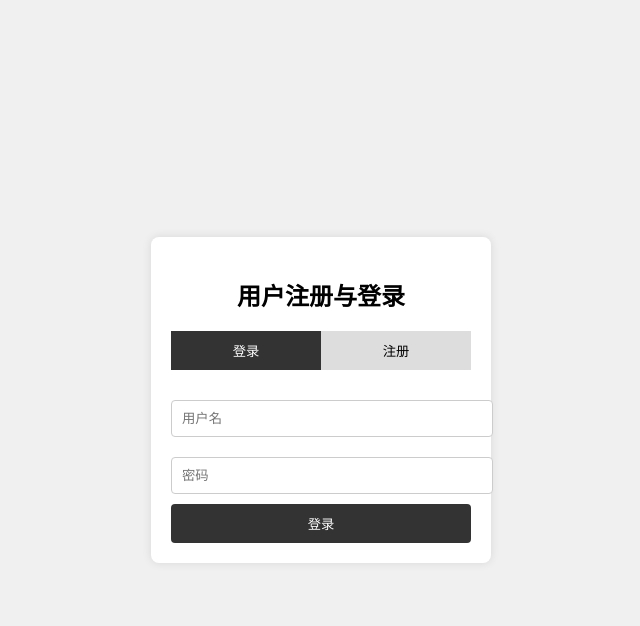
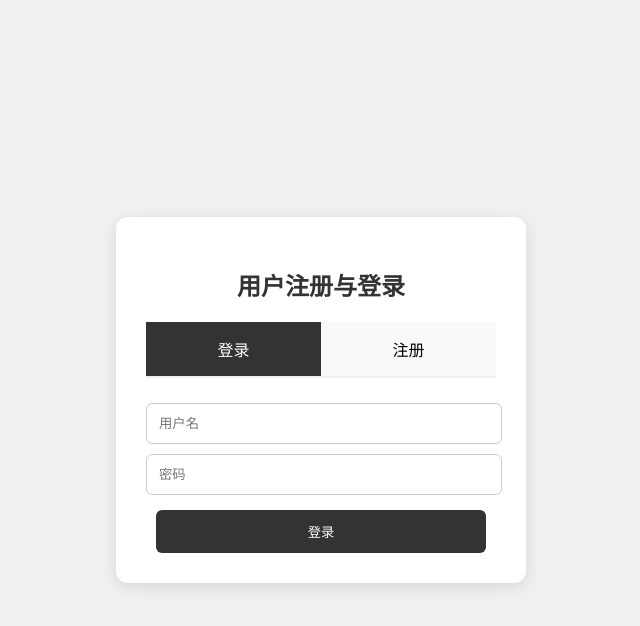
Before and after one commit to Hzyuer/FileTranferWebUI, a PHP site: page /index.html in a window 1280 px wide. Shown: the top 626 px of the page, without its empty margins (319-959 px from the left). Run offline with PHP 8.4, Linux system fonts and the light colour scheme.

Commit message:
对页面进行了简单的对齐美化，增加了登录注册成功失败的提示

```diff
--- a/WebUI/index.html
+++ b/WebUI/index.html
@@ -17,27 +17,32 @@
         }
         .container {
             background-color: #fff;
-            padding: 20px;
-            border-radius: 8px;
-            box-shadow: 0 0 10px rgba(0, 0, 0, 0.1);
-            width: 300px;
+            padding: 30px;
+            border-radius: 12px;
+            box-shadow: 0 4px 15px rgba(0, 0, 0, 0.1);
+            width: 350px;
         }
         .container h2 {
             text-align: center;
+            margin-bottom: 20px;
+            font-size: 1.5em;
+            color: #333;
         }
         .tab {
             display: flex;
             justify-content: center;
-            margin-bottom: 20px;
+            margin-bottom: 25px;
+            border-bottom: 2px solid #eee;
         }
         .tab button {
             flex: 1;
-            padding: 10px;
+            padding: 15px;
             cursor: pointer;
             border: none;
             outline: none;
-            background-color: #ddd;
-            transition: background-color 0.3s;
+            background-color: #f9f9f9;
+            transition: background-color 0.3s, color 0.3s;
+            font-size: 1em;
         }
         .tab button.active {
             background-color: #333;
@@ -51,20 +56,28 @@
         }
         .form input[type="text"],
         .form input[type="password"] {
-            width: 100%;
-            padding: 10px;
+            width: calc(100% - 20px);
+            padding: 12px;
             margin: 10px 0;
             border: 1px solid #ccc;
-            border-radius: 4px;
+            border-radius: 6px;
+            display: block;
+            margin-left: auto;
+            margin-right: auto;
         }
         .form button {
-            width: 100%;
-            padding: 10px;
+            width: calc(100% - 20px);
+            padding: 12px;
             background-color: #333;
             color: #fff;
             border: none;
-            border-radius: 4px;
+            border-radius: 6px;
             cursor: pointer;
+            margin-top: 15px;
+            display: block;
+            margin-left: auto;
+            margin-right: auto;
+            transition: background-color 0.3s;
         }
         .form button:hover {
             background-color: #555;
@@ -108,6 +121,5 @@
         document.getElementById(formId === 'loginForm' ? 'loginTab' : 'registerTab').classList.add('active');
     }
 </script>
-
 </body>
 </html>
```
Also changed, not shown: WebUI/file_upload_download.html (+21 -10 lines), WebUI/index.php (+12 -5 lines).
